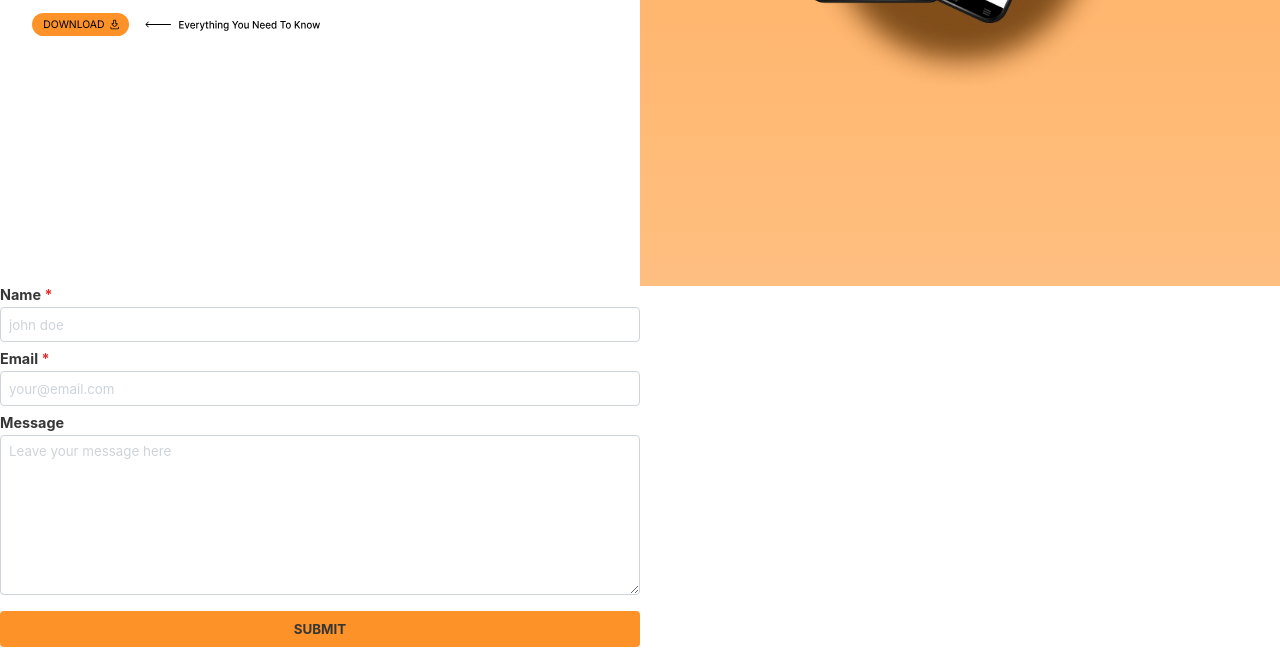
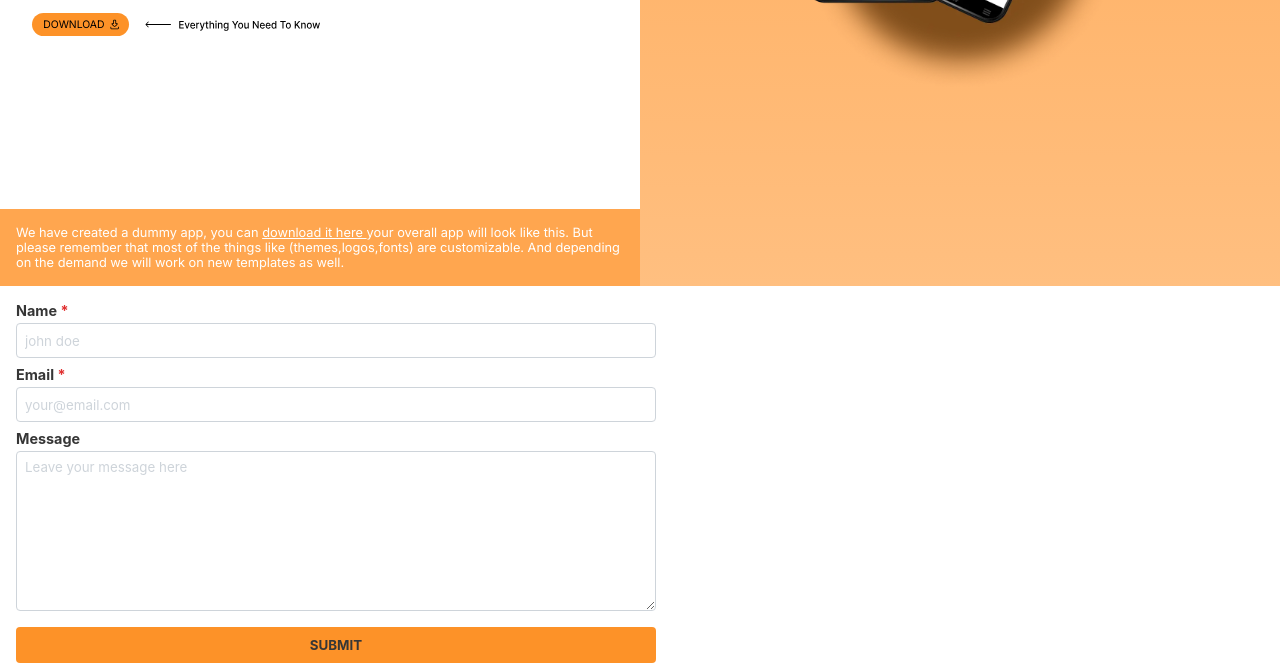
Before and after one commit to sumanbiswas7/nutshell-web, an Astro site: page / in a window 1280 px wide. Shown: the part 514-1185 px from the top of the page. Built offline with nearby package versions, Linux system fonts and the light colour scheme; Astro itself is replaced by a stand-in of ours.

Commit message:
feat: bottom div down

```diff
--- a/src/components/Form.astro
+++ b/src/components/Form.astro
@@ -1,7 +1,21 @@
 ---
 ---
 
-<script></script>
+<script>
+  const name_input = document.getElementById("name-input") as HTMLInputElement;
+  const email_input = document.getElementById(
+    "email-input"
+  ) as HTMLInputElement;
+  const message_input = document.getElementById(
+    "area-input"
+  ) as HTMLTextAreaElement;
+  const submit_btn = document.getElementById("submit-btn") as HTMLButtonElement;
+
+  submit_btn?.addEventListener("click", submit_handler);
+  function submit_handler(e: MouseEvent) {
+    e.preventDefault();
+  }
+</script>
 
 <form>
   <div class="input-box">
@@ -26,11 +40,18 @@
     <textarea placeholder="Leave your message here" id="area-input"></textarea>
   </div>
   <div class="input-box">
-    <button>SUBMIT</button>
+    <button id="submit-btn">SUBMIT</button>
   </div>
 </form>
 
 <style>
+  form {
+    display: flex;
+    flex-direction: column;
+    align-items: stretch;
+    padding-inline: 1rem;
+    margin-top: 1rem;
+  }
   * {
     font-family: -apple-system, BlinkMacSystemFont, "Segoe UI", Roboto, Oxygen;
   }
@@ -91,4 +112,9 @@
     color: var(--font);
     cursor: pointer;
   }
+  @media only screen and (orientation: portrait) {
+    form {
+      /* margin-top: 1rem; */
+    }
+  }
 </style>
--- a/src/pages/index.astro
+++ b/src/pages/index.astro
@@ -14,6 +14,21 @@ import Layout from "../layouts/Layout.astro";
     </nav>
     <div class="div-1 flex-center">
       <Content />
+      <div class="bottom-div">
+        <p>
+          We have created a dummy app, you can
+          <a
+            class="down-link"
+            href="https://play.google.com/store/apps/details?id=com.sumanbiswas.nutshell"
+            target="_blank"
+          >
+            download it here
+          </a>
+          your overall app will look like this. But please remember that most of
+          the things like (themes,logos,fonts) are customizable. And depending on
+          the demand we will work on new templates as well.
+        </p>
+      </div>
     </div>
     <div class="div-2 flex-center">
       <img class="mockup-img" src="./home/mobile.webp" />
@@ -50,6 +65,7 @@ import Layout from "../layouts/Layout.astro";
     padding-left: 2rem;
     width: 50vw;
     height: 100vh;
+    position: relative;
   }
   .div-2 {
     background: linear-gradient(
@@ -64,6 +80,23 @@ import Layout from "../layouts/Layout.astro";
   .mockup-img {
     margin-top: 2rem;
     max-width: 20rem;
+  }
+  .bottom-div {
+    position: absolute;
+    bottom: 0;
+    left: 0;
+    width: 100%;
+    display: flex;
+    justify-content: center;
+    align-items: center;
+    padding: 1rem;
+    font-size: 0.8rem;
+    color: #fff;
+    background-color: var(--accent-mid);
+  }
+  .down-link {
+    display: inline;
+    color: #fff;
   }
 
   @media only screen and (orientation: portrait) {
@@ -80,6 +113,9 @@ import Layout from "../layouts/Layout.astro";
     }
     .mockup-img {
       max-width: 17rem;
+    }
+    .bottom-div {
+      display: none;
     }
   }
   @media only screen and (max-width: 330px) {
```
Also changed, not shown: src/helpers/sendMessage.ts (added, +16 -0 lines).
